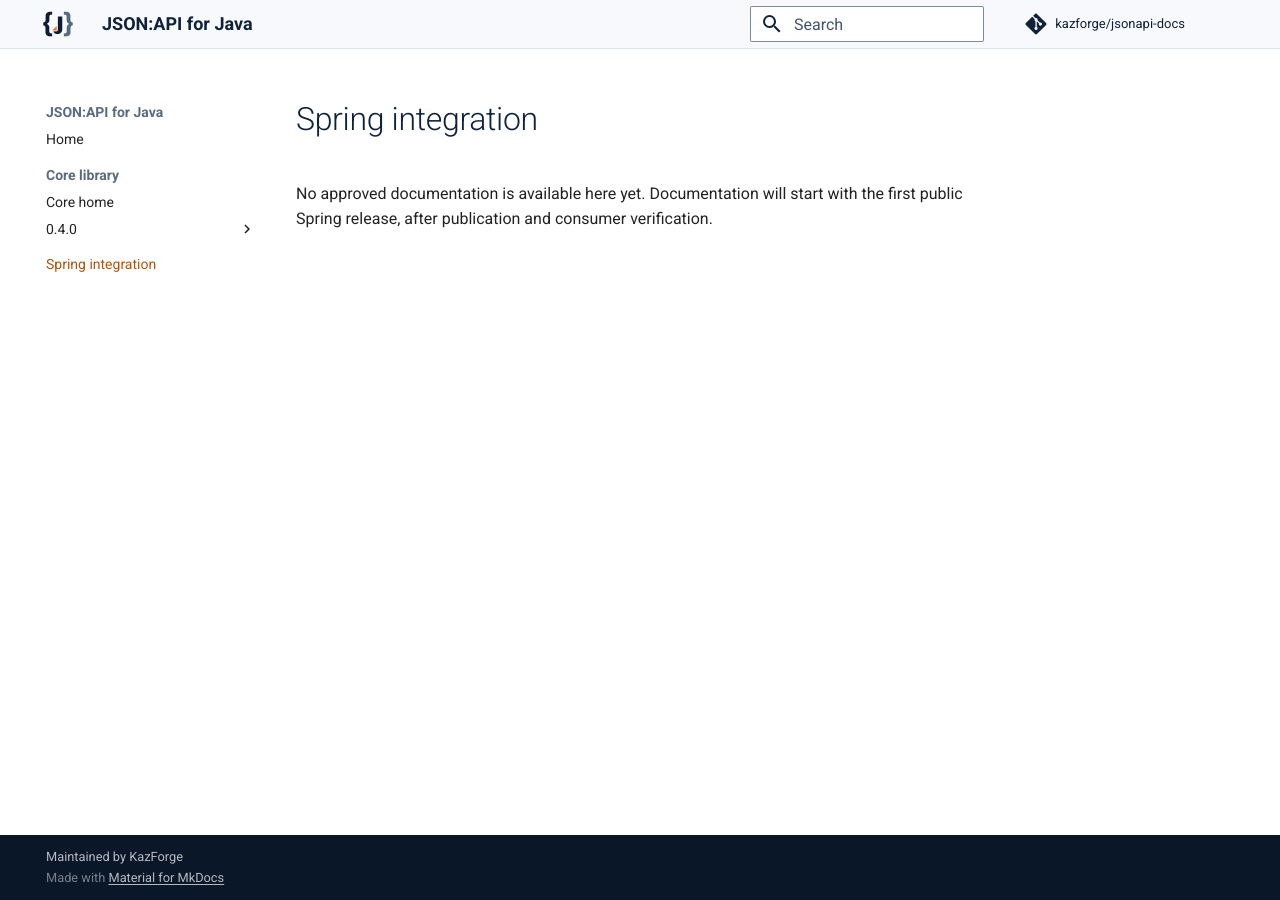
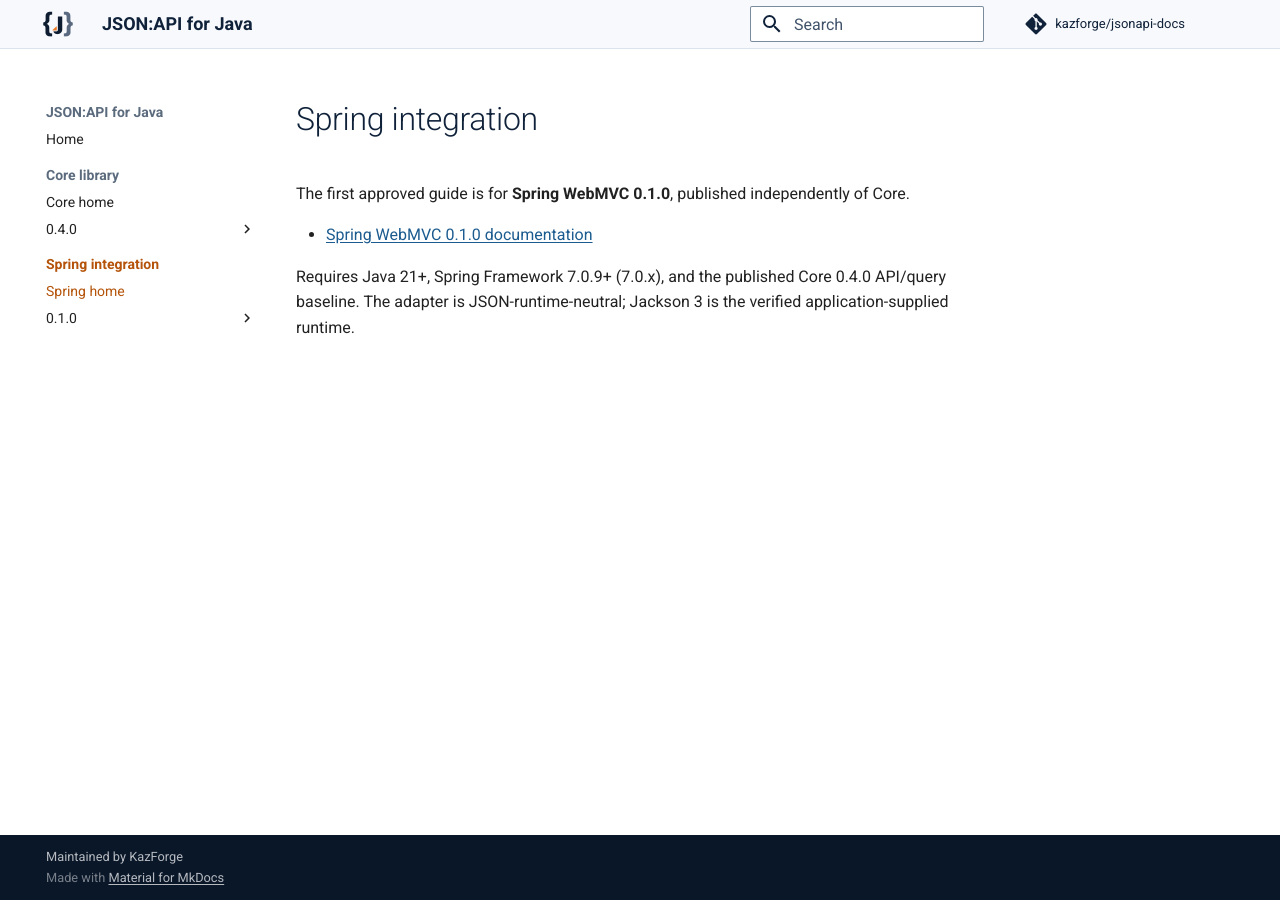
Before and after one commit to kazforge/jsonapi-docs, an MkDocs documentation site: the page built from docs/spring/index.md, in a window 1280 px wide. Built offline with MkDocs 1.6.1 and Material for MkDocs 9.7.7, drawn with Linux system fonts in a browser that asks for light colours; comment, search, counter and statistics services are not loaded.

Commit message:
docs: publish approved Spring 0.1.0 WebMVC guide

```diff
--- a/docs/spring/index.md
+++ b/docs/spring/index.md
@@ -1,4 +1,7 @@
 # Spring integration
 
-No approved documentation is available here yet. Documentation will start with
-the first public Spring release, after publication and consumer verification.
+The first approved guide is for **Spring WebMVC 0.1.0**, published independently of Core.
+
+- [Spring WebMVC 0.1.0 documentation](0.1.0/index.md)
+
+Requires Java 21+, Spring Framework 7.0.9+ (7.0.x), and the published Core 0.4.0 API/query baseline. The adapter is JSON-runtime-neutral; Jackson 3 is the verified application-supplied runtime.
--- a/mkdocs.yml
+++ b/mkdocs.yml
@@ -63,4 +63,8 @@
           - PATCH: core/0.4.0/patches.md
           - Query and representation: core/0.4.0/query-and-representation.md
           - Diagnostics: core/0.4.0/diagnostics.md
-  - Spring integration: spring/index.md
+  - Spring integration:
+      - Spring home: spring/index.md
+      - 0.1.0:
+          - Overview: spring/0.1.0/index.md
+          - WebMVC setup: spring/0.1.0/webmvc.md
```
Also changed, not shown: 1 other file.
